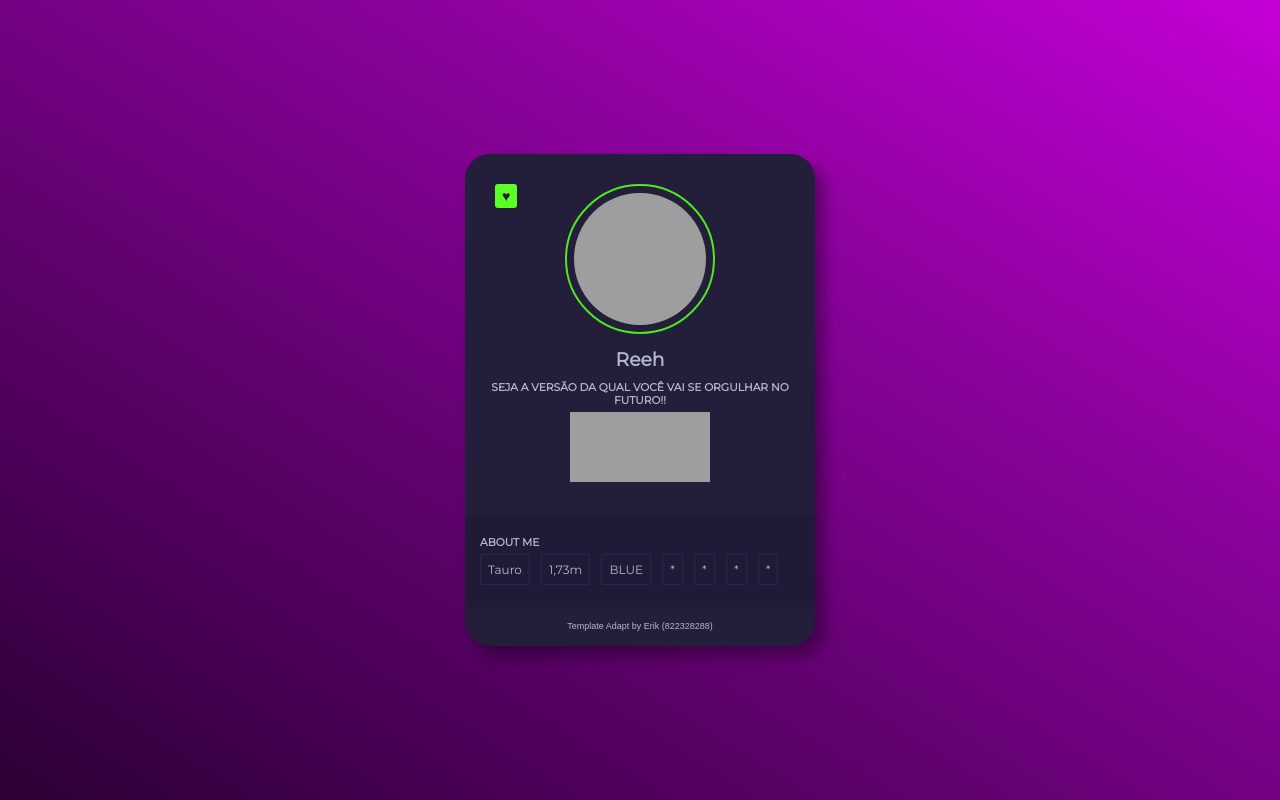
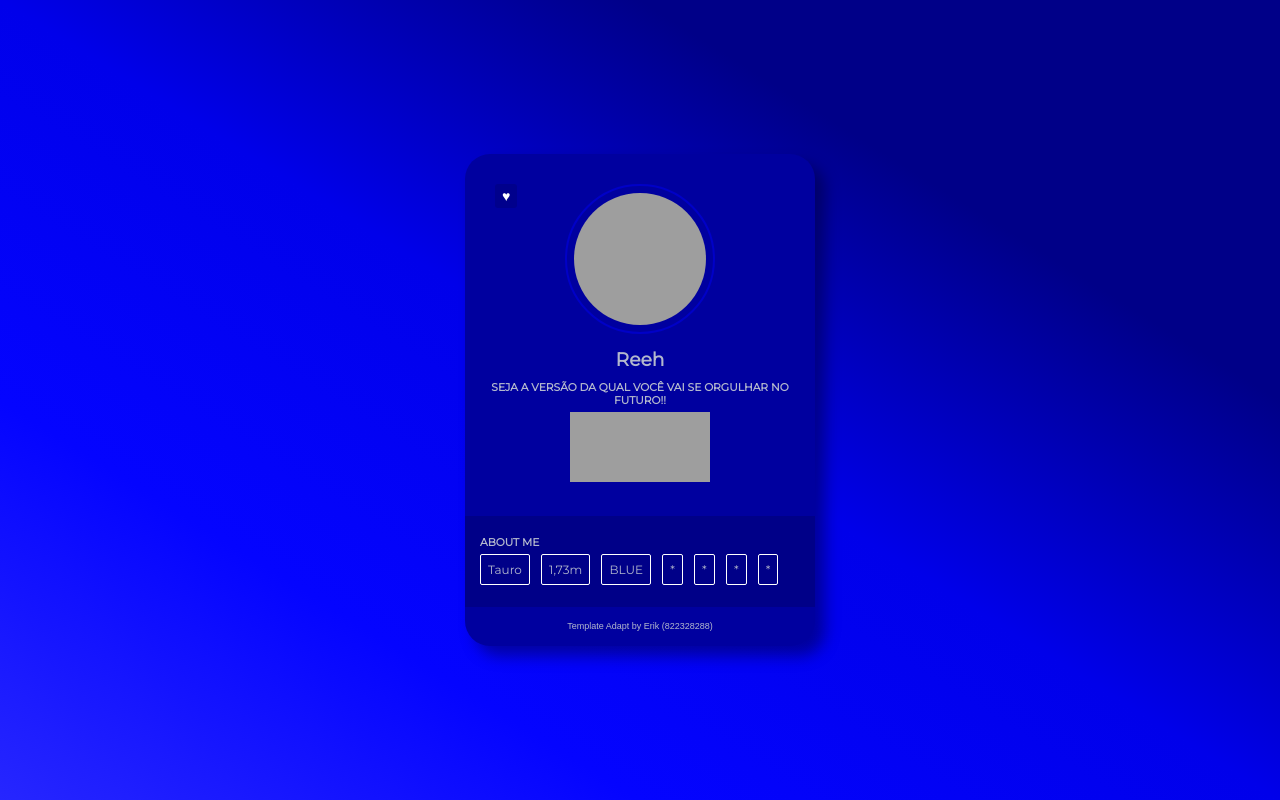
Before and after one commit to SirHayk/Reeh2, a plain HTML site: page index.html in a window 1280 px wide. Drawn offline with Linux system fonts and the light colour scheme; grey boxes are pictures that could not be loaded.

Commit message:
Update style.css

```diff
--- a/style.css
+++ b/style.css
@@ -6,8 +6,9 @@
 }
 
 body {
-	background-image: linear-gradient(to right top, #2d0036, #4f015b, #730283, #9a02ac, #C400D7);
+	background-image: linear-gradient(to right top, #2626FF, #0404FF, #0000EA, #000088, #000088);
 	font-family: Montserrat, sans-serif;
+	color: #FFFFFF;
 
 	display: flex;
 	align-items: center;
@@ -33,7 +34,7 @@ p {
 }
 
 .card-container {
-	background-color: #231E39;
+	background-color: #00009F;
 	border-radius: 25px;
 	box-shadow: 10px 10px 15px rgba(0,0,0,0.35);
 	color: #B3B8CD;
@@ -47,8 +48,8 @@ p {
 }
 
 .card-container .pro {
-	color: #231E39;
-	background-color: #5CFF26;
+	color: #FFFFFF;
+	background-color: #00008C;
 	border-radius: 3px;
 	font-size: 14px;
 	font-weight: bold;
@@ -83,7 +84,7 @@ button.primary.ghost {
 }
 
 .skills {
-	background-color: #1F1A36;
+	background-color: #000088;
 	text-align: left;
 	padding: 15px;
 	margin-top: 30px;
@@ -97,7 +98,7 @@ button.primary.ghost {
 }
 
 .skills ul li {
-	border: 1px solid #2D2747;
+	border: 1px solid #FFFFFF;
 	border-radius: 2px;
 	display: inline-block;
 	font-size: 12px;
@@ -113,13 +114,13 @@ button.primary.ghost {
 /* Añade un nuevo bloque @keyframes para la animación */
 @keyframes borderAnimation {
   0% {
-    border-color: #269700; /* Inicio de la animación, color morado oscuro */
+    border-color: #00008C; /* Inicio de la animación, color morado oscuro */
   }
   50% {
-    border-color: #5CFF26; /* Punto medio de la animación, color morado medio */
+    border-color: #0000D9; /* Punto medio de la animación, color morado medio */
   }
   100% {
-    border-color: #269700; /* Final de la animación, vuelve al color morado oscuro */
+    border-color: #00008C; /* Final de la animación, vuelve al color morado oscuro */
   }
 }
 
```
